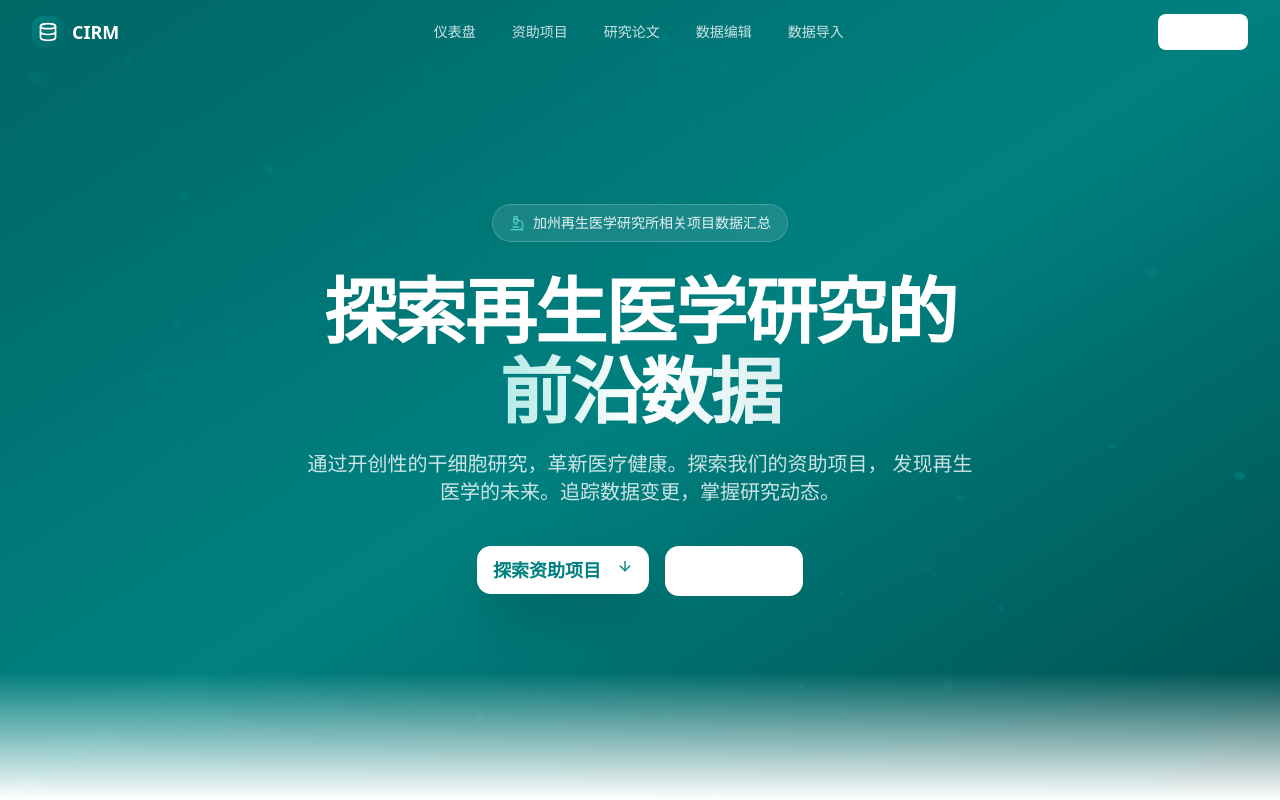
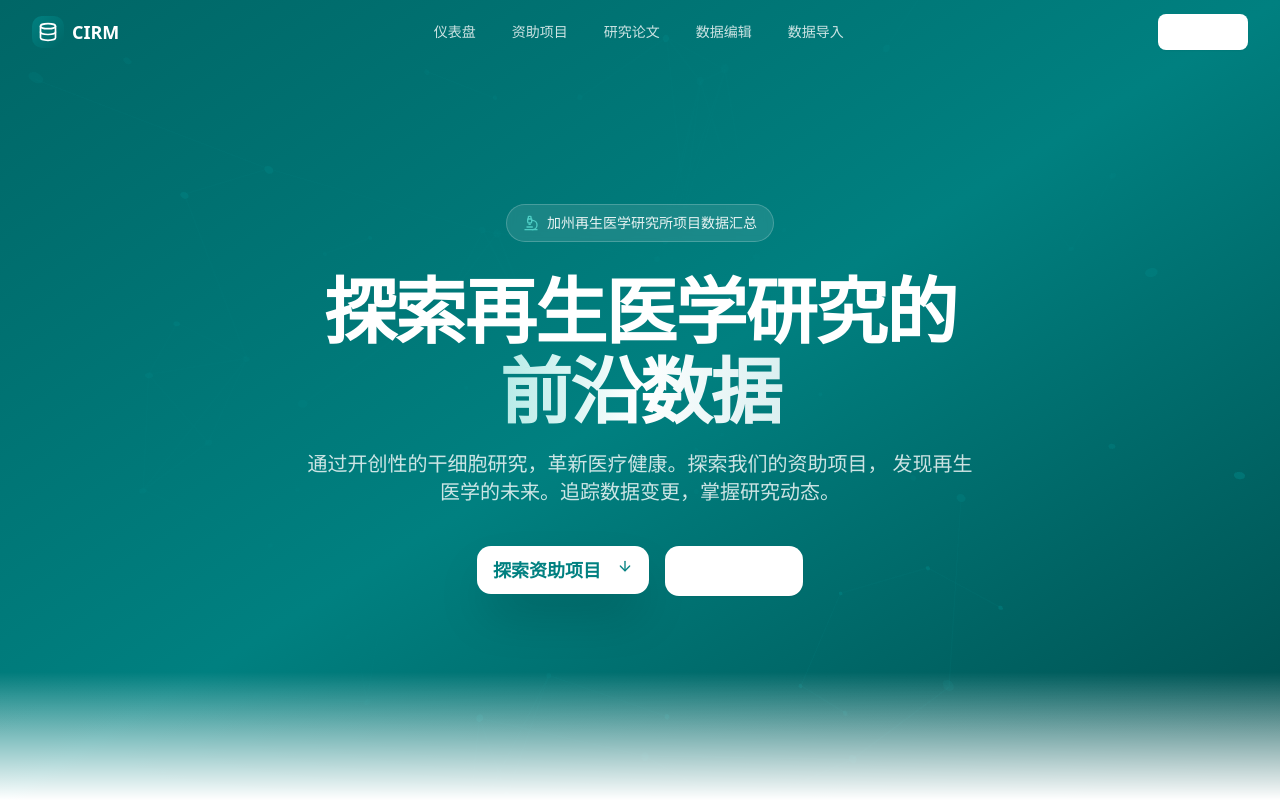
Before and after one commit to yuanyuan7500-gif/cirm-data, a React (Vite) app: page / in a window 1280 px wide. Shown: the top 800 px of the page. Built offline with nearby package versions, Linux system fonts and the light colour scheme.

Commit message:
Update Hero.tsx

```diff
--- a/src/sections/Hero.tsx
+++ b/src/sections/Hero.tsx
@@ -54,7 +54,7 @@ export function Hero({ onExplore }: HeroProps) {
         <div className="inline-flex items-center gap-2 px-4 py-2 rounded-full bg-white/10 backdrop-blur-sm border border-white/20 mb-8">
           <Microscope className="w-4 h-4 text-[#4ECDC4]" />
           <span className="text-sm text-white/90 font-medium">
-            加州再生医学研究所相关项目数据汇总
+            加州再生医学研究所项目数据汇总
           </span>
         </div>
 
```
